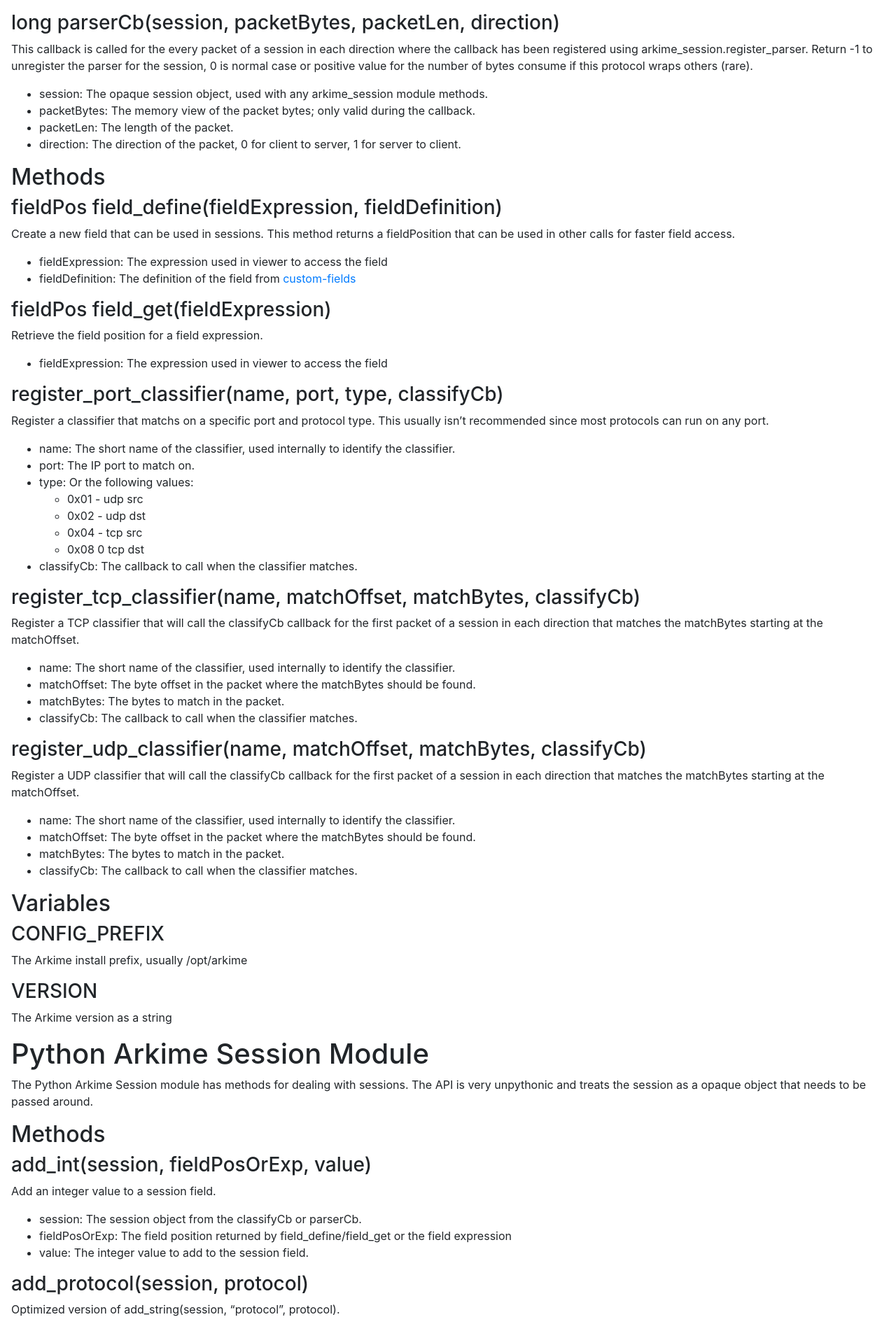
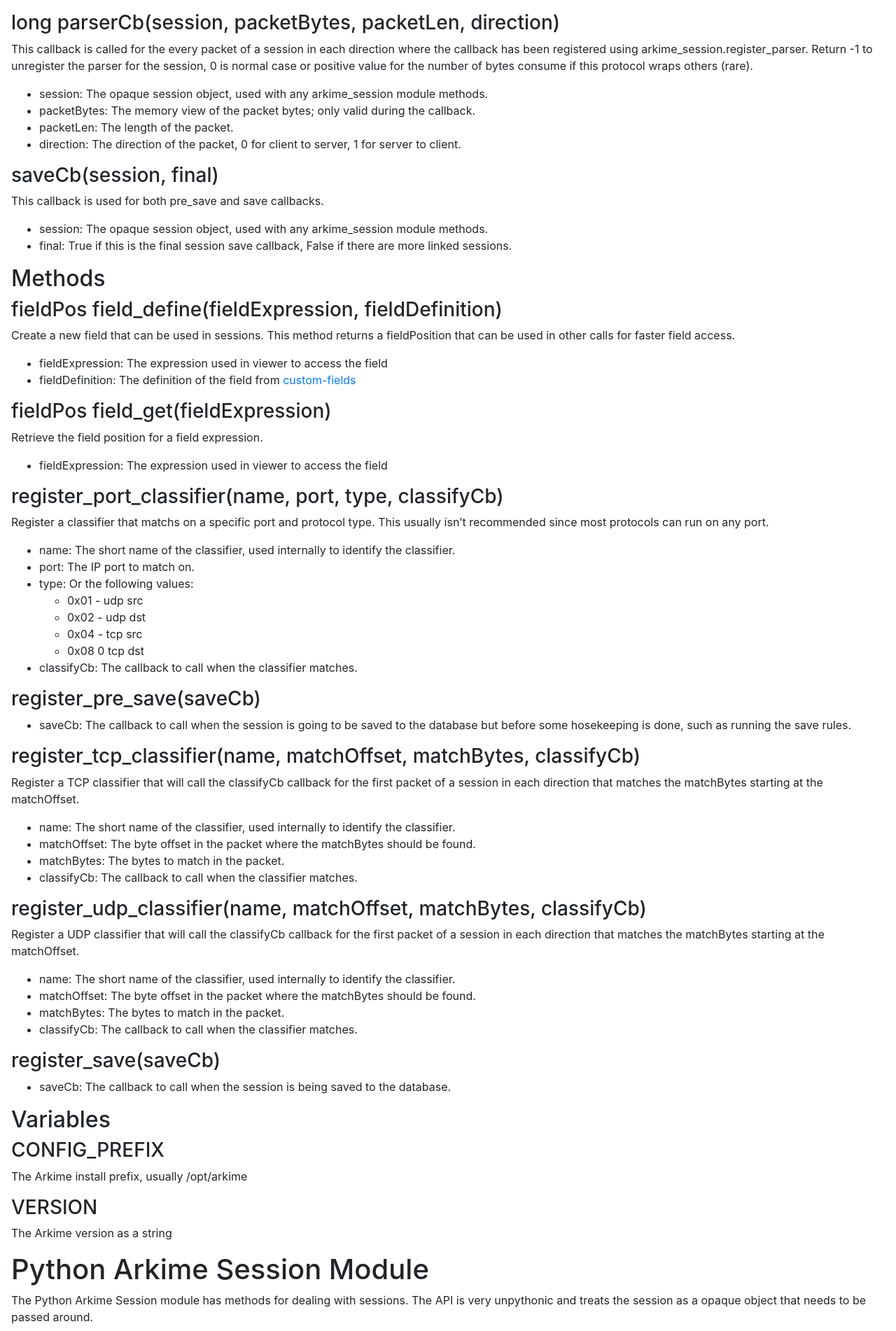
Before and after one commit to arkime/arkimeweb, a Jekyll site: the page built from _wiki/python.md, in a window 1280 px wide. Shown: the part 628-2530 px from the top of the page at 70% size. Built offline with Jekyll 4.4.1, drawn with Linux system fonts in a browser that asks for light colours; some of the changed text lies outside the part shown.

Commit message:
update with presave/save info

```diff
--- a/_wiki/python.md
+++ b/_wiki/python.md
@@ -44,6 +44,13 @@
 * packetLen: The length of the packet.
 * direction: The direction of the packet, 0 for client to server, 1 for server to client.
 
+### saveCb(session, final)
+This callback is used for both pre_save and save callbacks.
+
+* session: The opaque session object, used with any arkime_session module methods.
+* final: True if this is the final session save callback, False if there are more linked sessions.
+
+
 ## Methods
 
 ### fieldPos field_define(fieldExpression, fieldDefinition)
@@ -74,6 +81,9 @@
   * 0x08 0 tcp dst
 * classifyCb: The callback to call when the classifier matches.
 
+### register_pre_save(saveCb)
+* saveCb: The callback to call when the session is going to be saved to the database but before some hosekeeping is done, such as running the save rules.
+
 ### register_tcp_classifier(name, matchOffset, matchBytes, classifyCb)
 
 Register a TCP classifier that will call the classifyCb callback for the first packet of a session in each direction that matches the matchBytes starting at the matchOffset.
@@ -91,6 +101,9 @@
 * matchOffset: The byte offset in the packet where the matchBytes should be found.
 * matchBytes: The bytes to match in the packet.
 * classifyCb: The callback to call when the classifier matches.
+
+### register_save(saveCb)
+* saveCb: The callback to call when the session is being saved to the database.
 
 ## Variables
 
@@ -193,10 +206,18 @@
     # Do some kind of check to see if you want to classify this session, if so register
     arkime_session.register_parser(session, my_parsers_cb)
 
+def my_pre_save_callback(session, final):
+    print("PRE SAVE:", arkime_session.get(session, "ip.src"), ":", arkime_session.get(session, "port.src"), "->", arkime_session.get(session, "ip.dst"), ":", arkime_session.get(session, "port.dst"), "final", final)
+
+def my_save_callback(session, final):
+    print("SAVE:", arkime_session.get(session, "ip.src"), ":", arkime_session.get(session, "port.src"), "->", arkime_session.get(session, "ip.dst"), ":", arkime_session.get(session, "port.dst"), "final", final)
+
 
 ### Start ###
 # Register a classifier. This example will match all TCP sessions
 arkime.register_tcp_classifier("test", 0, bytes("", "ascii"), my_classify_callback)
+arkime.register_pre_save(my_pre_save_callback)
+arkime.register_save(my_save_callback)
 
 # Creatre a new field in the session we will be setting
 pos = arkime.field_define("arkime_rulz", "kind:lotermfield;db:arkime_rulz")
```
